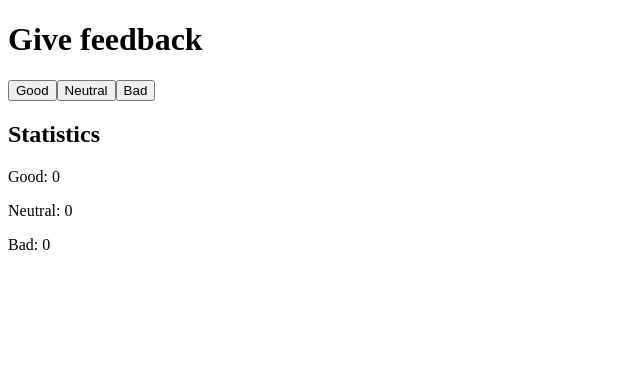
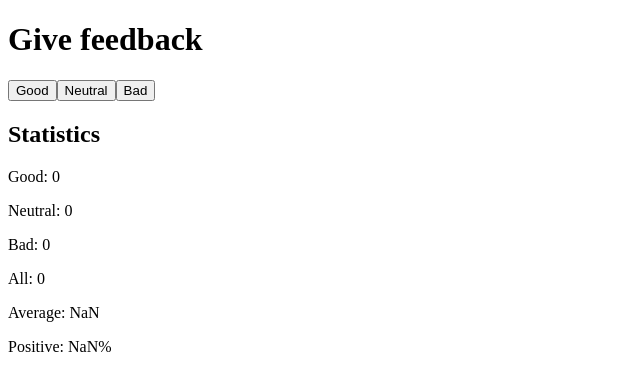
Before and after one commit to MichelPescina/FullStackOpen-Answers, a React (Vite) app in the folder part1/unicafe/: page / in a window 1280 px wide. Shown: the top 390 px of the page, without its empty margins (0-640 px from the left). Built offline with nearby package versions, Linux system fonts and the light colour scheme.

Commit message:
Finished exercise 1.7

```diff
--- a/part1/unicafe/src/App.jsx
+++ b/part1/unicafe/src/App.jsx
@@ -1,7 +1,7 @@
 import { useState } from 'react'
 
-const Statistic = ({text, value}) => {
-  return <p>{text}: {value}</p>
+const Statistic = ({text, value, isPercentage = false}) => {
+  return <p>{text}: {value}{isPercentage ? "%" : ""}</p>
 }
 
 const Button = ({text, clickHandler}) => {
@@ -13,10 +13,14 @@ const App = () => {
   const [good, setGood] = useState(0)
   const [neutral, setNeutral] = useState(0)
   const [bad, setBad] = useState(0)
+  const total = good + neutral + bad
+  const average = (good - bad) / total
+  const positive = good / total * 100
 
   const goodClickHdlr = () => {setGood(good + 1);}
   const neutralClickHdlr = () => {setNeutral(neutral + 1);}
   const badClickHdlr = () => {setBad(bad + 1);}
+
 
   return (
     <div>
@@ -31,6 +35,9 @@ const App = () => {
         <Statistic text="Good" value={good}></Statistic>
         <Statistic text="Neutral" value={neutral}></Statistic>
         <Statistic text="Bad" value={bad}></Statistic>
+        <Statistic text="All" value={total}></Statistic>
+        <Statistic text="Average" value={average}></Statistic>
+        <Statistic text="Positive" value={positive} isPercentage={true}></Statistic>
       </div>
     </div>
   )
```
